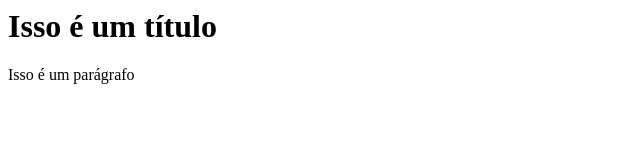
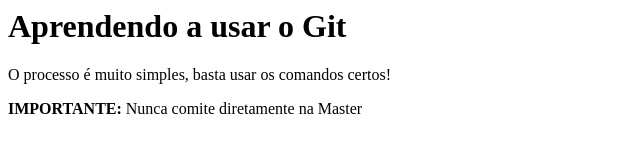
Before and after one commit to carolinsantoro/my_app, a plain HTML site: page index.html in a window 1280 px wide. Shown: the whole page, without its empty margins (0-640 px from the left). Drawn offline with Linux system fonts and the light colour scheme.

Commit message:
alterado o texto da pagina html

```diff
--- a/index.html
+++ b/index.html
@@ -6,8 +6,9 @@
 
 <body>
 
-<h1> Isso é um título</h1>
-<p> Isso é um parágrafo </p>
+<h1> Aprendendo a usar o Git</h1>
+<p> O processo é muito simples, basta usar os comandos certos! </p>
+<p> <strong> IMPORTANTE:</strong> Nunca comite diretamente na Master </p>
 
 </body>
 
```
